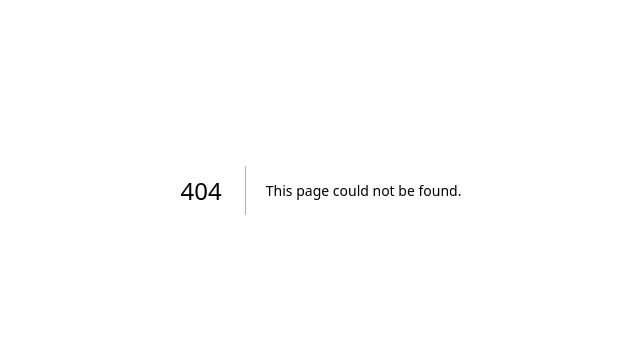
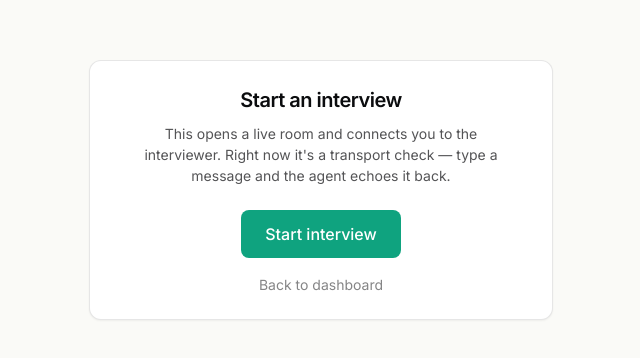
Before and after one commit to sparsh-j01/maven-ai, a Next.js app in the folder apps/web/: page /interview/new in a window 1280 px wide. Before the commit this address had no page. Shown: the part 210-568 px from the top of the page, without its empty margins (319-959 px from the left). Built offline with nearby package versions, Linux system fonts and the light colour scheme.

Commit message:
feat(web): new-interview page that starts a session

```diff
--- /dev/null
+++ b/apps/web/app/interview/new/page.tsx
@@ -0,0 +1,62 @@
+"use client";
+
+import Link from "next/link";
+import { useRouter } from "next/navigation";
+import { useState } from "react";
+import { Button } from "@/components/ui/button";
+import { Card } from "@/components/ui/card";
+
+// ponytail: no setup wizard yet (milestone 4). One button creates a session and
+// drops you into the room to prove transport.
+export default function NewInterviewPage() {
+  const router = useRouter();
+  const [loading, setLoading] = useState(false);
+  const [error, setError] = useState<string | null>(null);
+
+  async function start() {
+    setLoading(true);
+    setError(null);
+    try {
+      const res = await fetch("/api/interviews", { method: "POST" });
+      if (!res.ok) throw new Error(await res.text());
+      const { id } = (await res.json()) as { id: string };
+      router.push(`/interview/${id}`);
+    } catch (e) {
+      setError(e instanceof Error ? e.message : "Failed to start");
+      setLoading(false);
+    }
+  }
+
+  return (
+    <main className="mx-auto flex min-h-screen max-w-lg flex-col justify-center px-6">
+      <Card className="text-center">
+        <h1 className="text-xl font-semibold tracking-tight">
+          Start an interview
+        </h1>
+        <p className="mx-auto mt-2 max-w-sm text-sm text-ink/70">
+          This opens a live room and connects you to the interviewer. Right now
+          it&apos;s a transport check — type a message and the agent echoes it
+          back.
+        </p>
+        <Button
+          variant="accent"
+          size="lg"
+          className="mt-6"
+          onClick={start}
+          disabled={loading}
+        >
+          {loading ? "Starting…" : "Start interview"}
+        </Button>
+        {error ? (
+          <p className="mt-3 text-sm text-danger">{error}</p>
+        ) : null}
+        <Link
+          href="/dashboard"
+          className="mt-4 block text-sm text-ink/50 hover:text-ink"
+        >
+          Back to dashboard
+        </Link>
+      </Card>
+    </main>
+  );
+}
```
